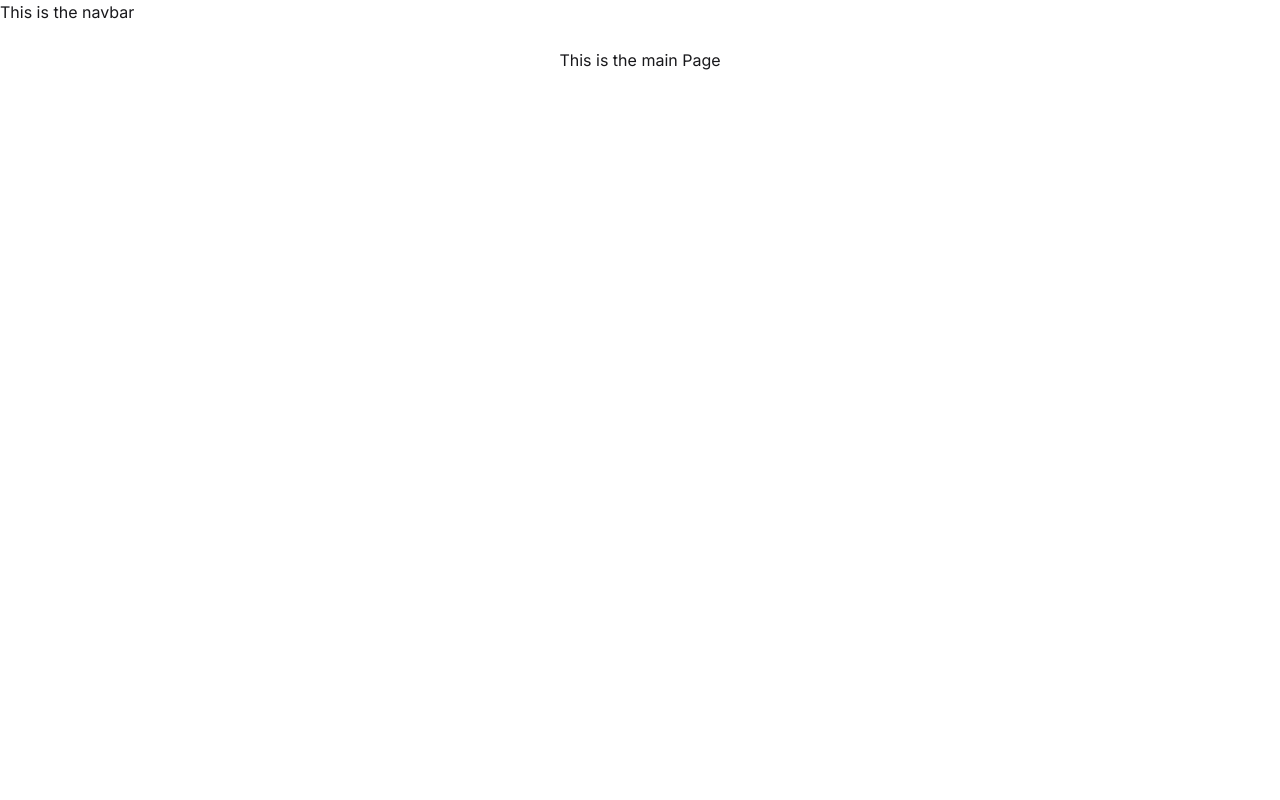
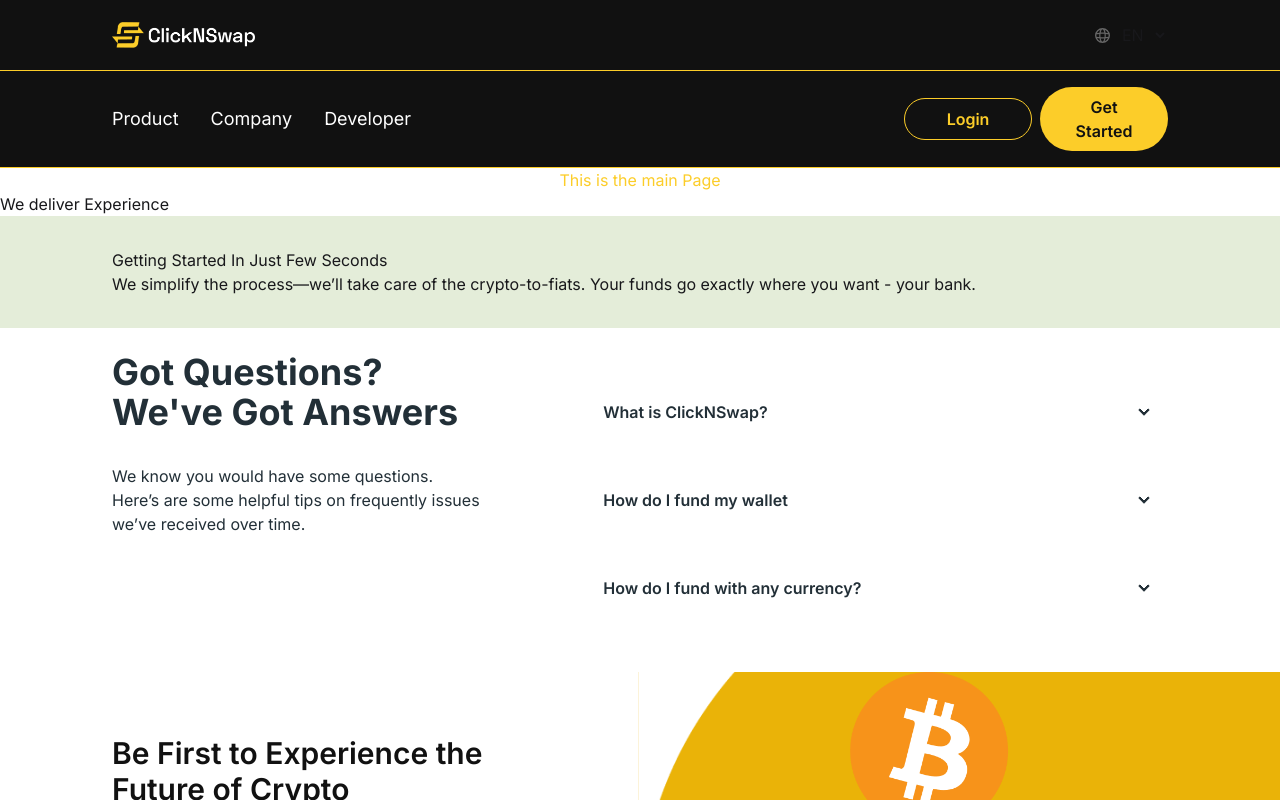
Before and after one commit to Clickandswap/swap-web-app, a Next.js app: page / in a window 1280 px wide. Shown: the top 800 px of the page. Built offline with nearby package versions, Linux system fonts and the light colour scheme.

Commit message:
Added the other pages directory to the (home) directory

```diff
--- /dev/null
+++ b/app/(home)/company/page.tsx
@@ -0,0 +1,11 @@
+import React from 'react'
+
+function CompanyPage() {
+  return (
+    <main className="flex flex-col items-center justify-between text-primary">
+        This is the Company's Page
+    </main>
+  )
+}
+
+export default CompanyPage;
--- /dev/null
+++ b/app/(home)/developer/page.tsx
@@ -0,0 +1,11 @@
+import React from 'react';
+
+function DeveloperPage() {
+  return (
+    <main className="flex flex-col items-center justify-between text-primary">
+        This is the Developer's Page
+    </main>
+  )
+}
+
+export default DeveloperPage;
--- a/app/(home)/layout.tsx
+++ b/app/(home)/layout.tsx
@@ -1,16 +1,19 @@
-import React from 'react'
+import React from "react";
+import Navbar from "@/components/layouts/Navbar";
+import Footer from "@/components/layouts/Footer";
+import FirstToExperience from "@/components/home-constant/first-to-experience";
 
-function HomeLayout({ children }: {children: React.ReactNode})  {
+function HomeLayout({ children }: { children: React.ReactNode }) {
   return (
-
-      <div className="flex flex-1 flex-col overflow-hidden">
-        {/* <Navbar /> */}
-        <nav>This is the navbar</nav>
-        <main className="flex-1 overflow-y-auto bg-background p-6">
-          {children}
-        </main>
-    </div>
-  )
+    <main className="flex flex-1 flex-col overflow-hidden">
+      <Navbar />
+      <main className="flex-1 overflow-y-auto bg-background">
+        {children}
+      </main>
+      <FirstToExperience />
+      <Footer />
+    </main>
+  );
 }
 
 export default HomeLayout;
--- a/app/(home)/page.tsx
+++ b/app/(home)/page.tsx
@@ -1,9 +1,18 @@
+import Faqs from "@/components/home-constant/faqs";
+import GettingStarted from "@/components/home-constant/getting-started";
 import Image from "next/image";
 
 export default function Home() {
   return (
-    <main className="flex flex-col items-center justify-between text-var(--space_grotesk)">
-      This is the main Page
-    </main>
+    <>
+      <main className="flex flex-col items-center justify-between text-primary">
+        This is the main Page
+      </main>
+
+      <main>We deliver Experience</main>
+
+      <GettingStarted />
+      <Faqs />
+    </>
   );
 }
--- /dev/null
+++ b/app/(home)/product/page.tsx
@@ -0,0 +1,11 @@
+import React from 'react'
+
+function ProductPage() {
+  return (
+    <main className="flex flex-col items-center justify-between text-primary">
+        This is the Product Page
+    </main>
+  )
+}
+
+export default ProductPage;
```
Also changed, not shown: app/layout.tsx (+4 -18 lines).
